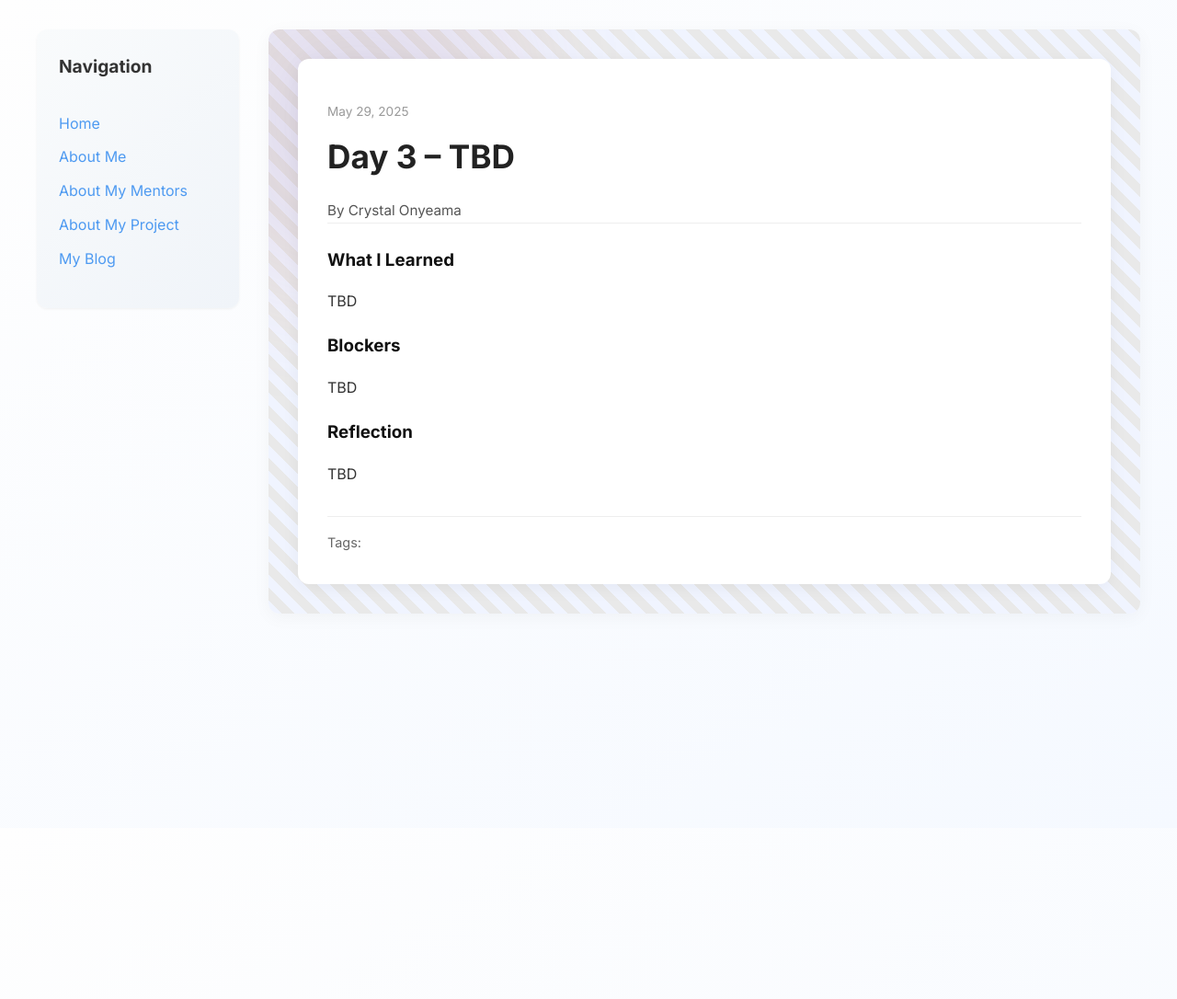
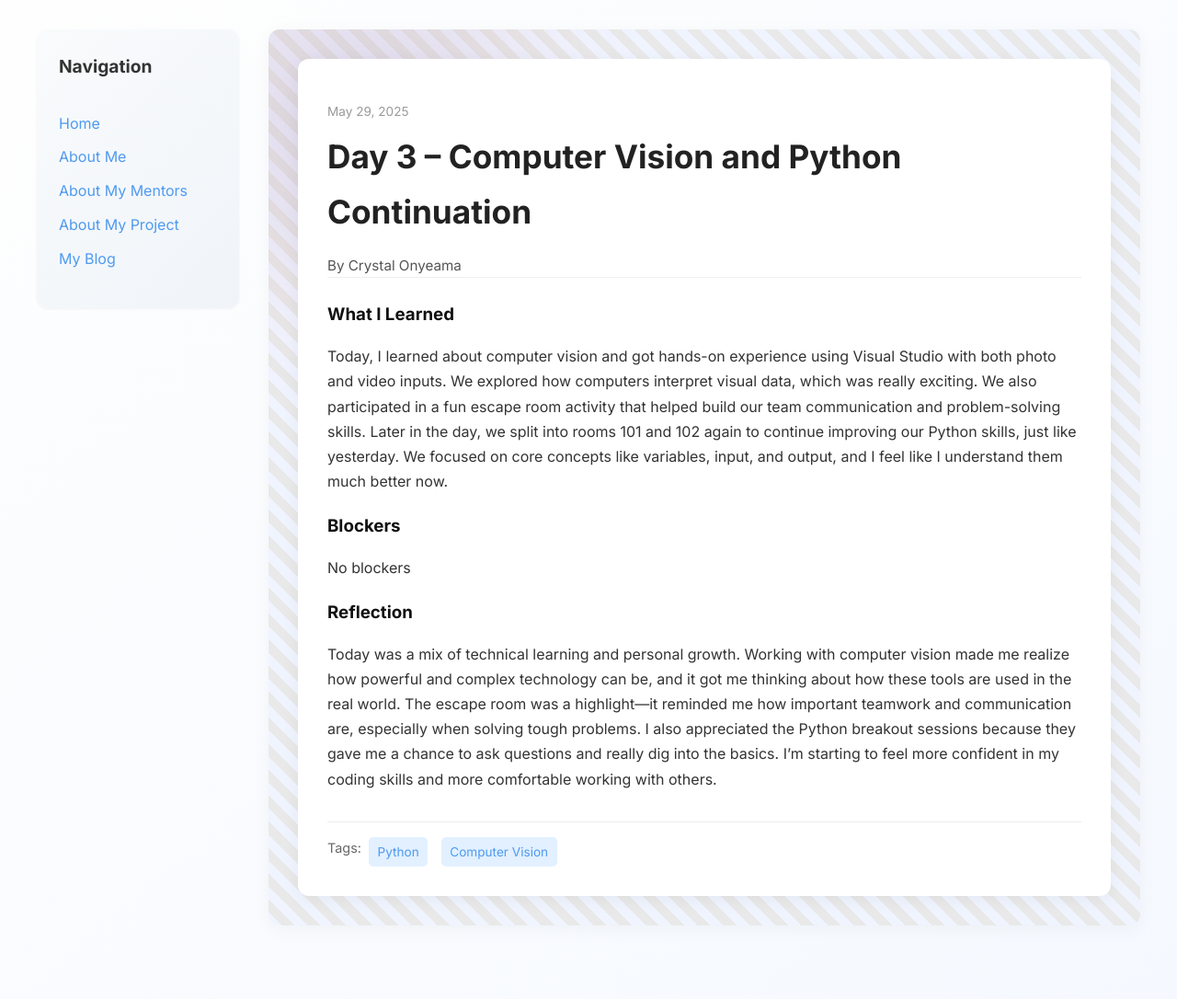
Before and after one commit to crystalonyeama/crystalonyeama.github.io, a Jekyll site: the page built from _posts/2025-05-29-day-3.md, in a window 1280 px wide. Shown: the whole page at 92% size. Built offline with Jekyll 4.4.1, drawn with Linux system fonts in a browser that asks for light colours; before the commit the page ends 900 px from its top, so only the background shows below that.

Commit message:
Update 2025-05-29-day-3.md

```diff
--- a/_posts/2025-05-29-day-3.md
+++ b/_posts/2025-05-29-day-3.md
@@ -1,15 +1,15 @@
 ---
 layout: post
-title: "Day 3 – TBD"
+title: "Day 3 – Computer Vision and Python Continuation"
 date: 2025-05-29
 author: Crystal Onyeama
 permalink: /day3.html
-tags: []
+tags: ["Python", "Computer Vision"]
 
 what_i_learned: |
-  TBD
+  Today, I learned about computer vision and got hands-on experience using Visual Studio with both photo and video inputs. We explored how computers interpret visual data, which was really exciting. We also participated in a fun escape room activity that helped build our team communication and problem-solving skills. Later in the day, we split into rooms 101 and 102 again to continue improving our Python skills, just like yesterday. We focused on core concepts like variables, input, and output, and I feel like I understand them much better now.
 blockers: |
-  TBD
+  No blockers
 reflection: |
-  TBD
+  Today was a mix of technical learning and personal growth. Working with computer vision made me realize how powerful and complex technology can be, and it got me thinking about how these tools are used in the real world. The escape room was a highlight—it reminded me how important teamwork and communication are, especially when solving tough problems. I also appreciated the Python breakout sessions because they gave me a chance to ask questions and really dig into the basics. I'm starting to feel more confident in my coding skills and more comfortable working with others.
 ---
```
